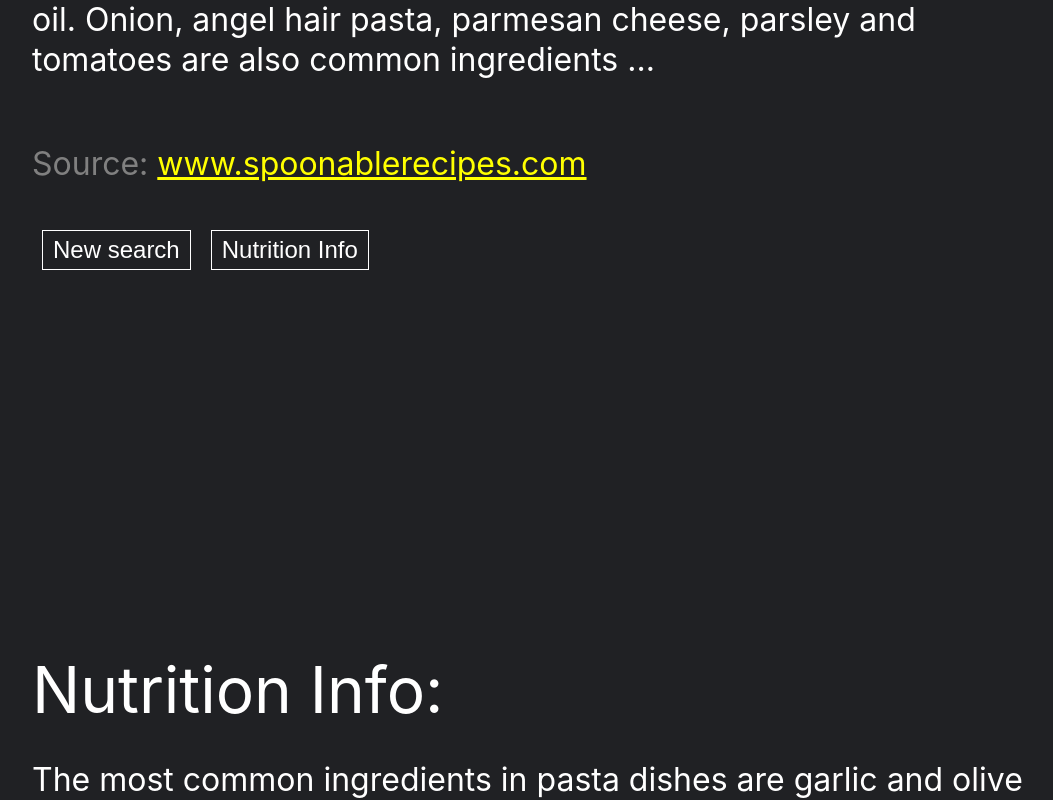
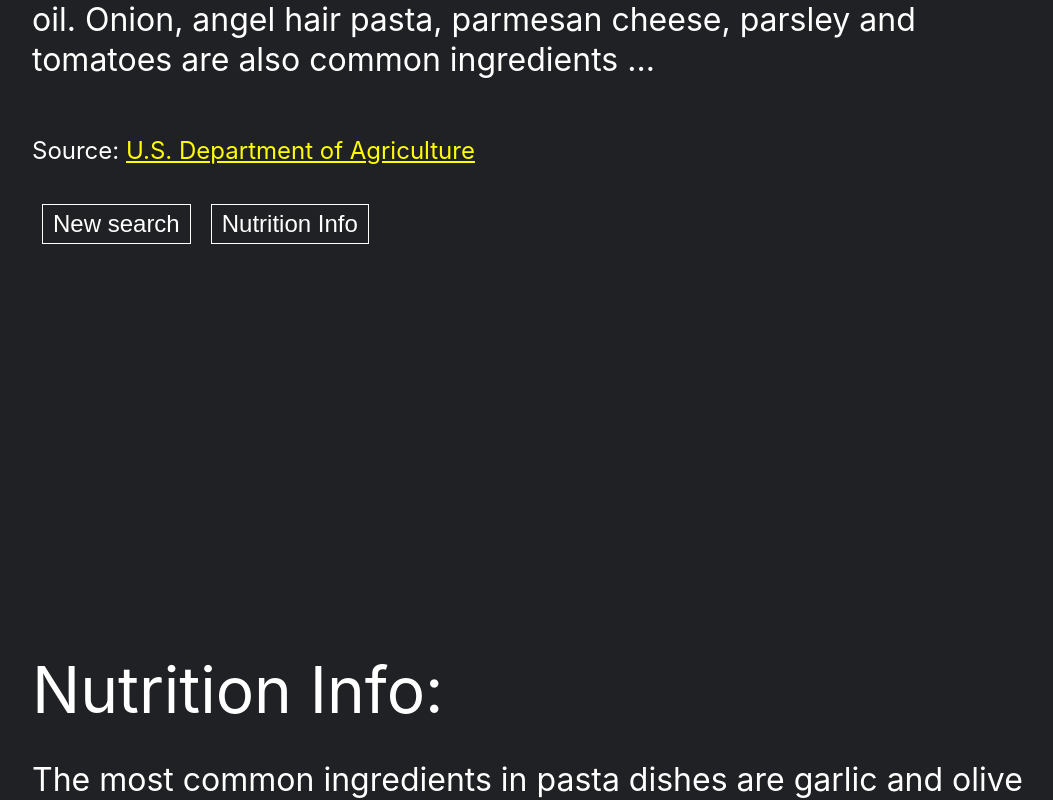
Before and after one commit to lil-white-shadow/food-genie, a React (Create React App) app: page / in a window 1280 px wide. Shown: the part 1429-2229 px from the top of the page, without its empty margins (96-1149 px from the left). Built offline with nearby package versions, Linux system fonts and the light colour scheme.

Commit message:
update to USDA API

```diff
--- a/src/App.css
+++ b/src/App.css
@@ -188,8 +188,12 @@ button {
 
 .cardSource {
   display: flex;
-  font-size: min(6vw, 2rem);
-  color: gray;
+  font-size: min(4vw, 1.5rem);
+}
+
+.cardSource a {
+  font-size: min(6vw, 1.5rem);
+  color: yellow;
 }
 
 .cardContent {
@@ -201,11 +205,6 @@ button {
 
 .cardTitle {
   font-size: min(10vw, 4rem);
-}
-
-.card a {
-  font-size: min(8vw, 2rem);
-  color: yellow
 }
 
 .card form {
--- a/src/App.js
+++ b/src/App.js
@@ -7,6 +7,8 @@ import Contact from './components/Contact'
 
 export default function App() {
   const title = "FoodGenie";
+  const source = "U.S. Department of Agriculture";
+
   const [input, setInput] = useState("");
   const [search, setSearch] = useState("");
 
@@ -25,40 +27,33 @@ export default function App() {
     ref.current.scrollIntoView({ behavior: 'smooth' })
   }
 
-
   const [ingredients, setIngredients] = useState("The most common ingredients in pasta dishes are garlic and olive oil. Onion, angel hair pasta, parmesan cheese, parsley and tomatoes are also common ingredients ...");
 
   const [nutrition, setNutrition] = useState("The most common ingredients in pasta dishes are garlic and olive oil. Onion, angel hair pasta, parmesan cheese, parsley and tomatoes are also common ingredients ...");
 
   // const [ingredients, setIngredients] = useState("");
 
-  const [ingredientsSource, setIngredientsSource] = useState("www.spoonablerecipes.com");
-  // const [ingredientsSource, setIngredientsSource] = useState("")
-  // const [imageUrl, setImageUrl] = useState('')
+  useEffect(() => {
+    let key = "rO88pi0us05QoIvMAigT0J7ZWLUiSDKdeq1owQac";
 
-  useEffect(() => {
-    let key = "AIzaSyBovUDUlWQu_lLCsJHNFQC5AnUJT3vrUdg";
-    let url =
-      "https://www.googleapis.com/customsearch/v1?key=" +
+    let endpoint =
+      "https://api.nal.usda.gov/fdc/v1/foods/search?" +
+      "api_key=" +
       key +
-      "&cx=f2a2aa6d87dfc4e07&q=";
+      "&query=" +
+      search +
+      "&dataType=Branded,Foundation,Survey%20%28FNDDS%29,SR%20Legacy&pageSize=1"
+
+      console.log(endpoint);
     if (search !== "") {
-      fetch(url + search + "&num=1")
+      fetch(endpoint)
         .then((response) => response.json())
-        // .then(response => console.log(response))
+        // .then(response => console.log(response.foods[0].ingredients))
         .then((response) => {
-          let snippet = response.items[0].snippet;
-          let source = response.items[0].formattedUrl;
-          console.log(source)
-          // let imageUrl = response.items[0].formattedUrl
-          setIngredients(snippet);
-          setIngredientsSource(source);
-          // setImageUrl
+          let receivedIngredients = response.foods[0].ingredients;
+          setIngredients(receivedIngredients);
         })
         .then(() => {
-          console.log('in last .then')
-          setInput("");
-          console.log('before execute scroll')
           setTimeout(() =>
           goToComponent(IngredientsRef)
           , 0)
@@ -100,7 +95,7 @@ export default function App() {
             title='Ingredients'
             search={search}
             content={ingredients}
-            contentSource={ingredientsSource}
+            contentSource={source}
           />
           <button onClick={() => goToComponent(SearchRef)}>New search</button>
           <button onClick={() => goToComponent(NutritionRef)}>Nutrition Info</button>
@@ -112,7 +107,7 @@ export default function App() {
           <Card
             title='Nutrition Info'
             content={ingredients}
-            contentSource={ingredientsSource}
+            contentSource={source}
           />
           <button onClick={() => goToComponent(SearchRef)}>New search</button>
           <button onClick={() => goToComponent(IngredientsRef)}>Ingredients</button>
```
